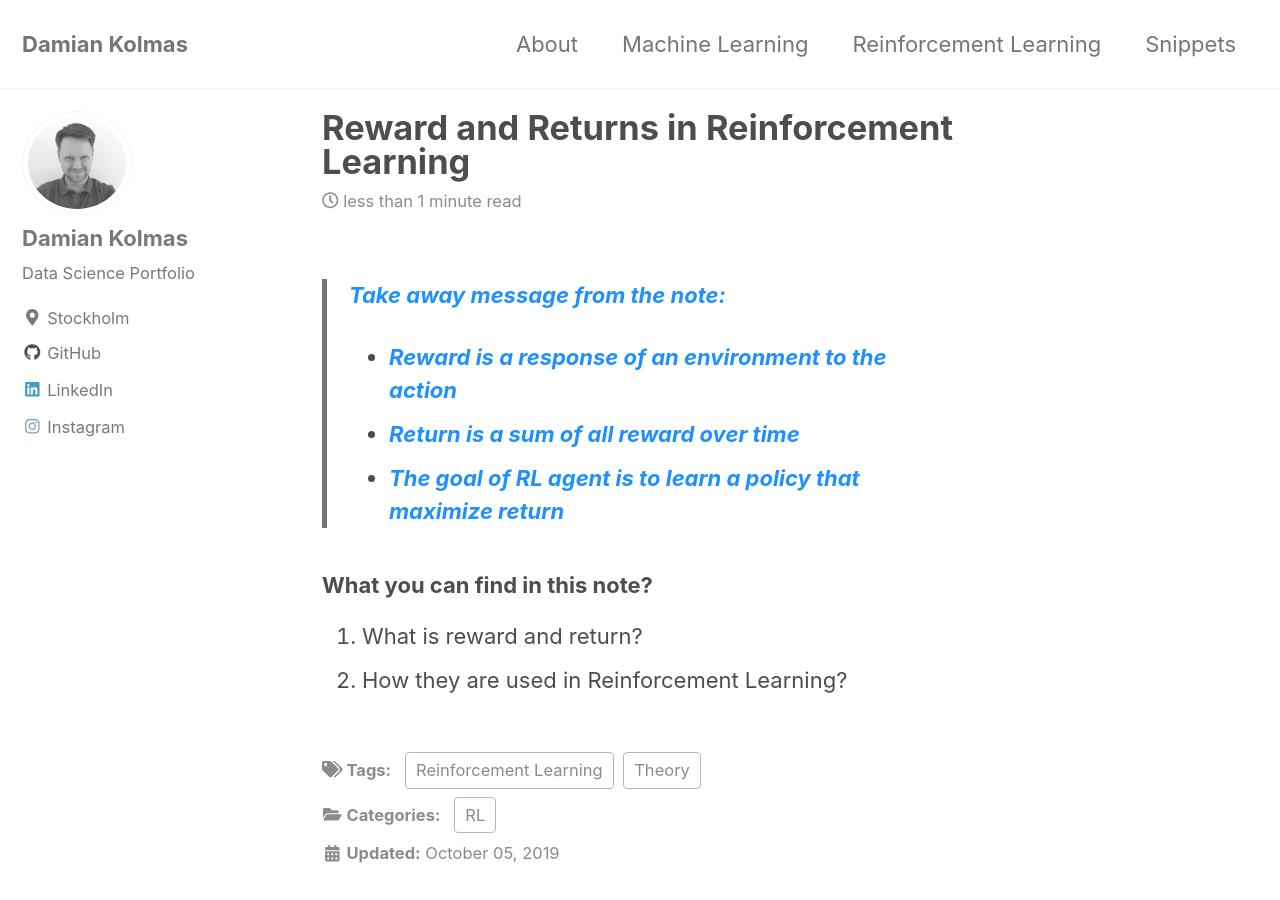
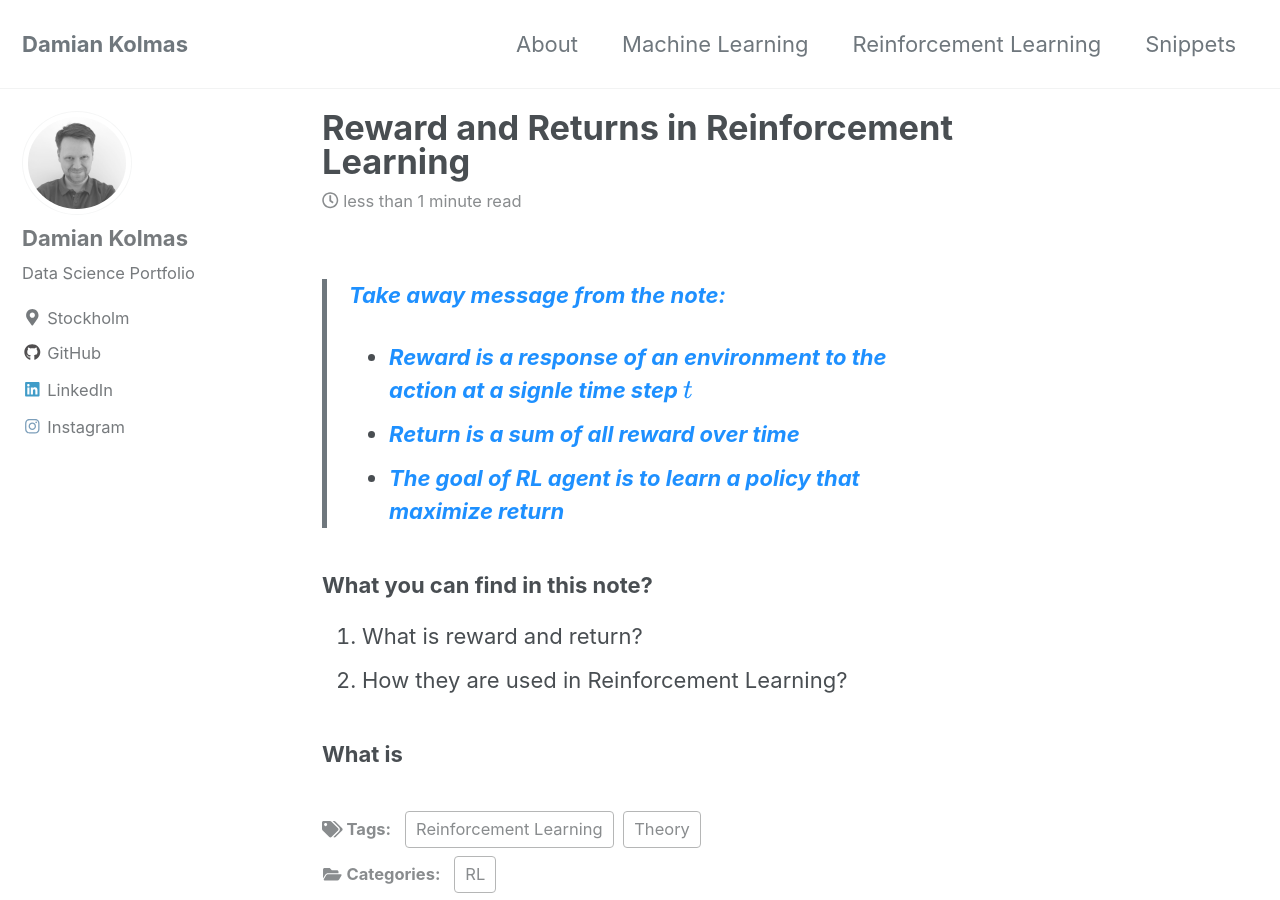
Before and after one commit to DKolmas/DKolmas.github.io, a Jekyll site: the page built from _posts/2019-10-05-Rewards.md, in a window 1280 px wide and 900 px high. Built offline with Jekyll 4.4.1, drawn with Linux system fonts in a browser that asks for light colours; cached includes are drawn as plain includes; formulas are drawn with MathJax 3.

Commit message:
editing a post about rewards and returns

```diff
--- a/_posts/2019-10-05-Rewards.md
+++ b/_posts/2019-10-05-Rewards.md
@@ -8,10 +8,12 @@ mathjax: "true"
 ---
 
 > <span style="color:dodgerblue">**Take away message from the note:**</span>
-> * <span style="color:dodgerblue">**Reward is a response of an environment to the action**</span>
+> * <span style="color:dodgerblue">**Reward is a response of an environment to the action at a signle time step $$t$$**</span>
 > * <span style="color:dodgerblue">**Return is a sum of all reward over time**</span>
 > * <span style="color:dodgerblue">**The goal of RL agent is to learn a policy that maximize return**</span>
 
 ### What you can find in this note?
 1. What is reward and return?
 2. How they are used in Reinforcement Learning?
+
+### What is
```
